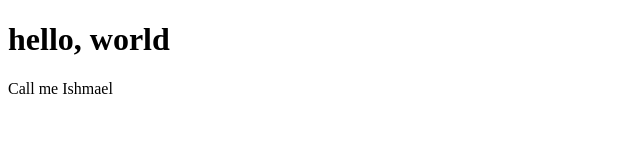
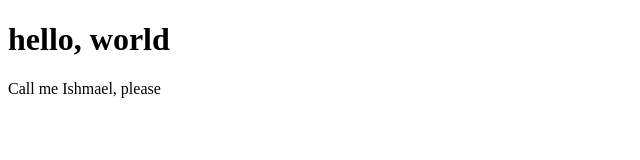
Before and after one commit to osiru/website, a plain HTML site: page index.html in a window 1280 px wide. Shown: the full height of the page, 0-640 px from the left. Drawn offline with Linux system fonts and the light colour scheme.

Commit message:
Make my request more polite

```diff
--- a/index.html
+++ b/index.html
@@ -6,6 +6,6 @@
 	</head>
 	<body>
 		<h1>hello, world</h1>
-		<p> Call me Ishmael</p>
+		<p> Call me Ishmael, please</p>
 	</body>
 </html>
```
